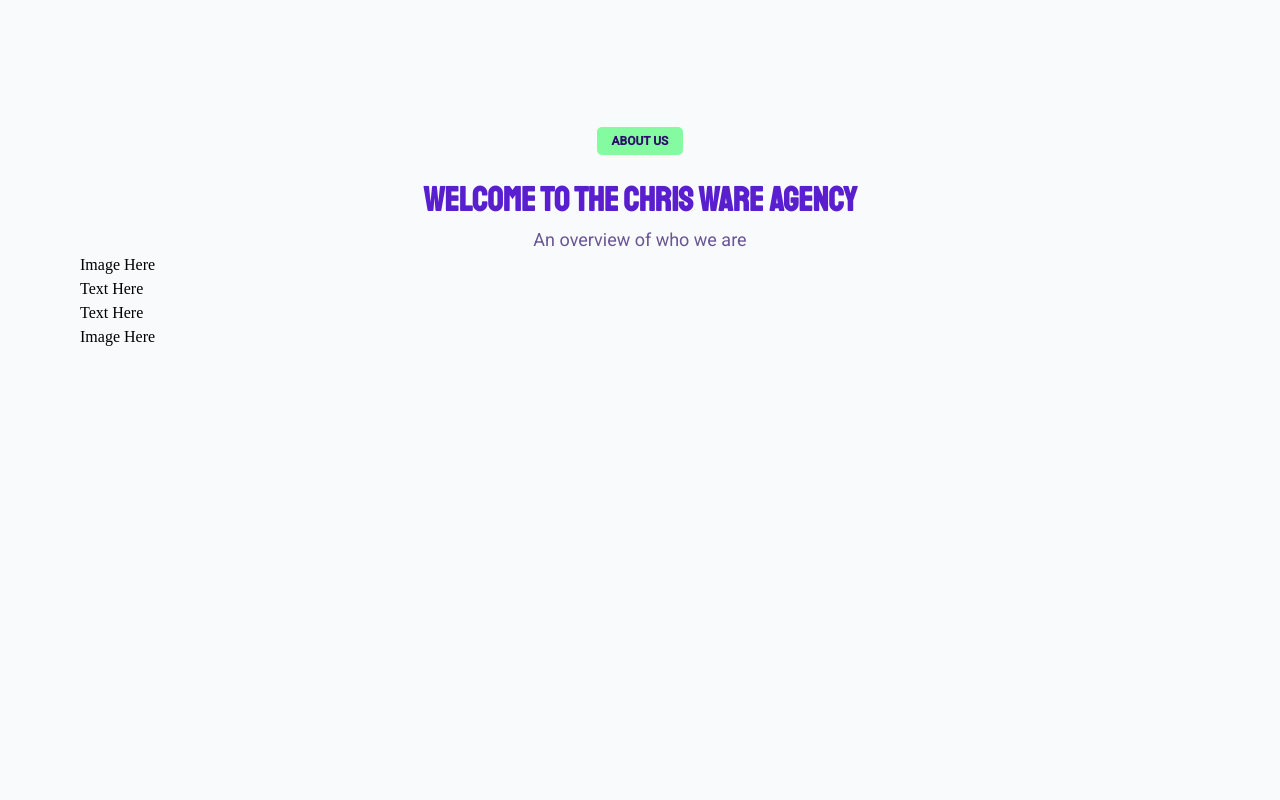
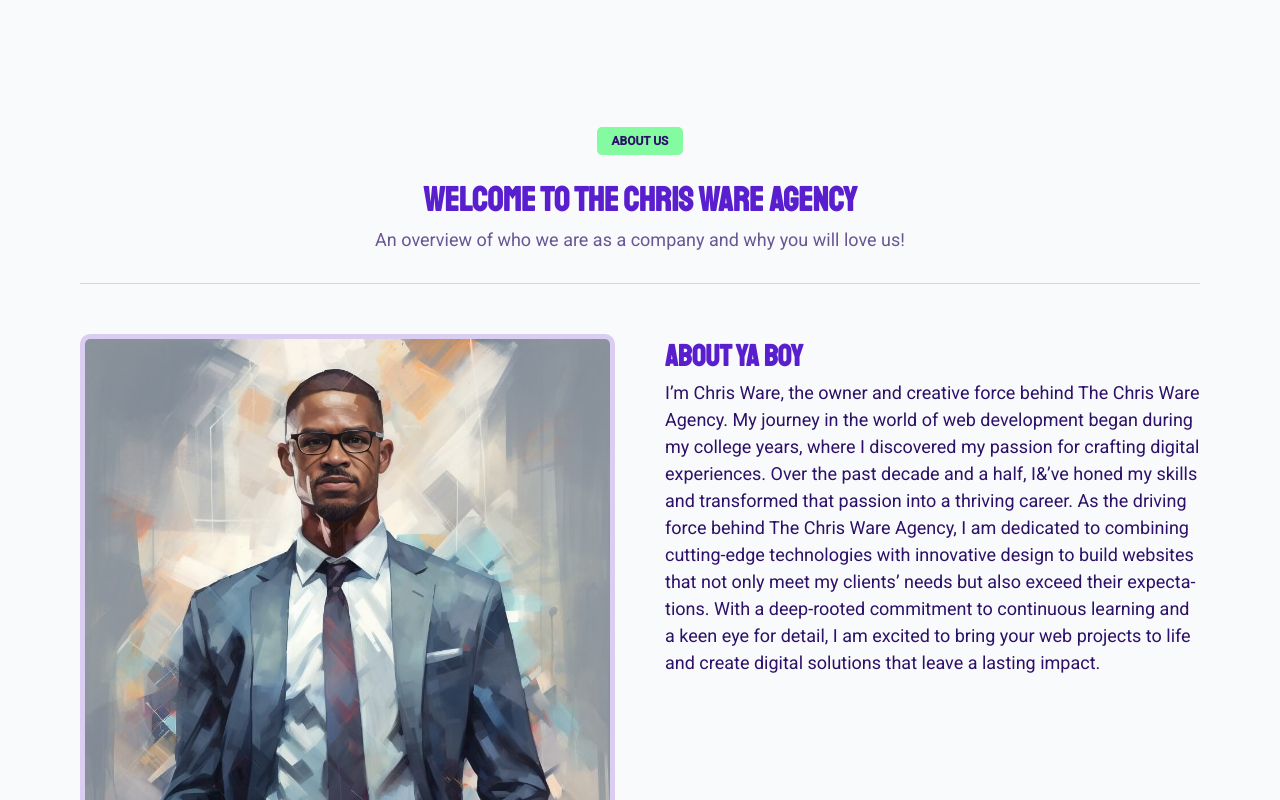
Before and after one commit to ChristianWare/chris-ware-agency, a Next.js app: page / in a window 1280 px wide. Shown: the part 2060-2860 px from the top of the page. Before the commit the page ends 2459 px from the top, so only its background shows below. Built offline with nearby package versions, Linux system fonts and the light colour scheme.

Commit message:
About Section Start

```diff
--- a/src/app/components/About/About.module.css
+++ b/src/app/components/About/About.module.css
@@ -5,3 +5,33 @@
 .content {
   padding: 5rem;
 }
+
+.top {
+  padding-bottom: 3rem;
+  border-bottom: 1px solid rgba(89, 31, 206, 0.2);
+}
+
+.bottom {
+  margin-top: 5rem;
+  display: flex;
+  align-items: flex-start;
+  justify-content: center;
+  gap: 5rem;
+}
+
+.left,
+.right {
+  flex: 1;
+}
+
+.imgContainer {
+  position: relative;
+  height: 600px;
+}
+
+.img {
+  object-fit: cover;
+  font-size: 0;
+  border-radius: 10px;
+  border: 5px solid rgba(89, 31, 206, 0.2);
+}
--- a/src/app/components/About/About.tsx
+++ b/src/app/components/About/About.tsx
@@ -1,5 +1,7 @@
 import SectionHeading from "../SectionHeading/SectionHeading";
 import styles from "./About.module.css";
+import Image from "next/image";
+import Chris from "../../../../public/images/chrisware.jpg";
 
 const About = () => {
   return (
@@ -9,16 +11,38 @@ const About = () => {
           <SectionHeading
             labelText='About us'
             headingText='Welcome to the Chris Ware Agency'
-            copyText='An overview of who we are'
+            copyText='An overview of who we are as a company and why you will love us!'
           />
         </div>
-        <div className={styles.bottom1}>
-          <div className={styles.left}>Image Here</div>
-          <div className={styles.right}>Text Here</div>
-        </div>
-        <div className={styles.bottom2}>
-          <div className={styles.left}>Text Here</div>
-          <div className={styles.right}>Image Here</div>
+        <div className={styles.bottom}>
+          <div className={styles.left}>
+            <div className={styles.imgContainer}>
+              <Image
+                src={Chris}
+                alt='hello'
+                className={styles.img}
+                fill
+                sizes='100vw'
+              />
+            </div>
+          </div>
+          <div className={styles.right}>
+            <h3>About ya Boy</h3>
+            <p>
+              I&rsquo;m Chris Ware, the owner and creative force behind The
+              Chris Ware Agency. My journey in the world of web development
+              began during my college years, where I discovered my passion for
+              crafting digital experiences. Over the past decade and a half,
+              I&&rsquo;ve honed my skills and transformed that passion into a
+              thriving career. As the driving force behind The Chris Ware
+              Agency, I am dedicated to combining cutting-edge technologies with
+              innovative design to build websites that not only meet my
+              clients&rsquo; needs but also exceed their expectations. With a
+              deep-rooted commitment to continuous learning and a keen eye for
+              detail, I am excited to bring your web projects to life and create
+              digital solutions that leave a lasting impact.
+            </p>
+          </div>
         </div>
       </div>
     </section>
```
Also changed, not shown: public/images/chrisware.jpg (added).
